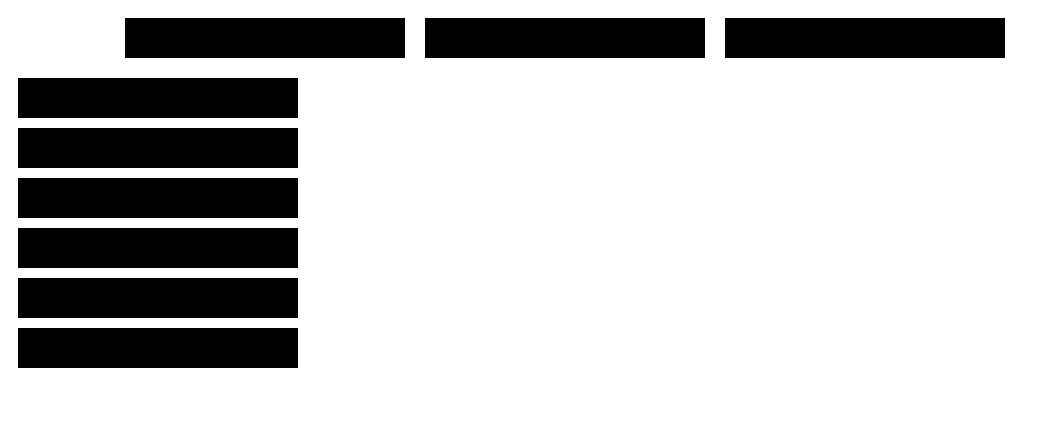
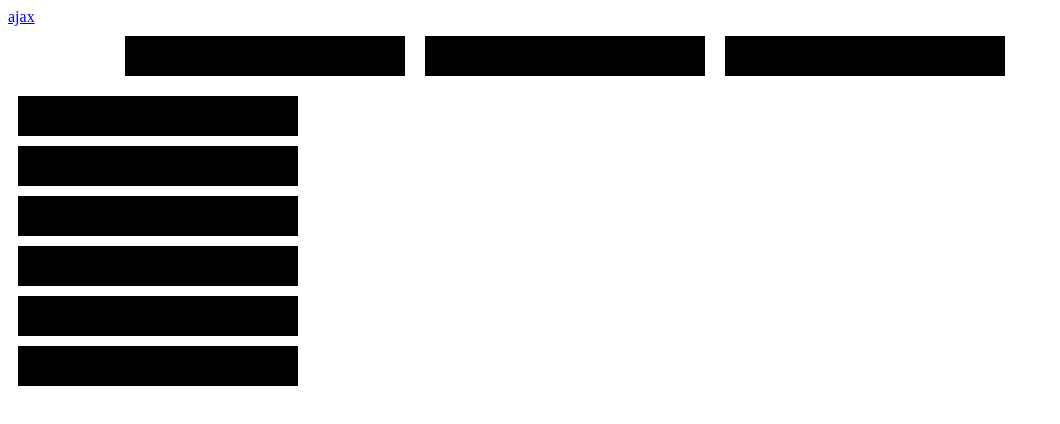
Before and after one commit to kiehozero/jQuery-module, a plain HTML site: page index.html in a window 1280 px wide. Shown: the whole page, without its empty margins (0-1060 px from the left). Drawn offline with nearby package versions, Linux system fonts and the light colour scheme.

Commit message:
Callbacks

```diff
--- a/index.html
+++ b/index.html
@@ -17,6 +17,8 @@
 
 </head>
 <body>
+
+<a href="ajax.html">ajax</a>
     <div class="container">
         <div class="box one"></div>
         <div class="box three"></div>
```
